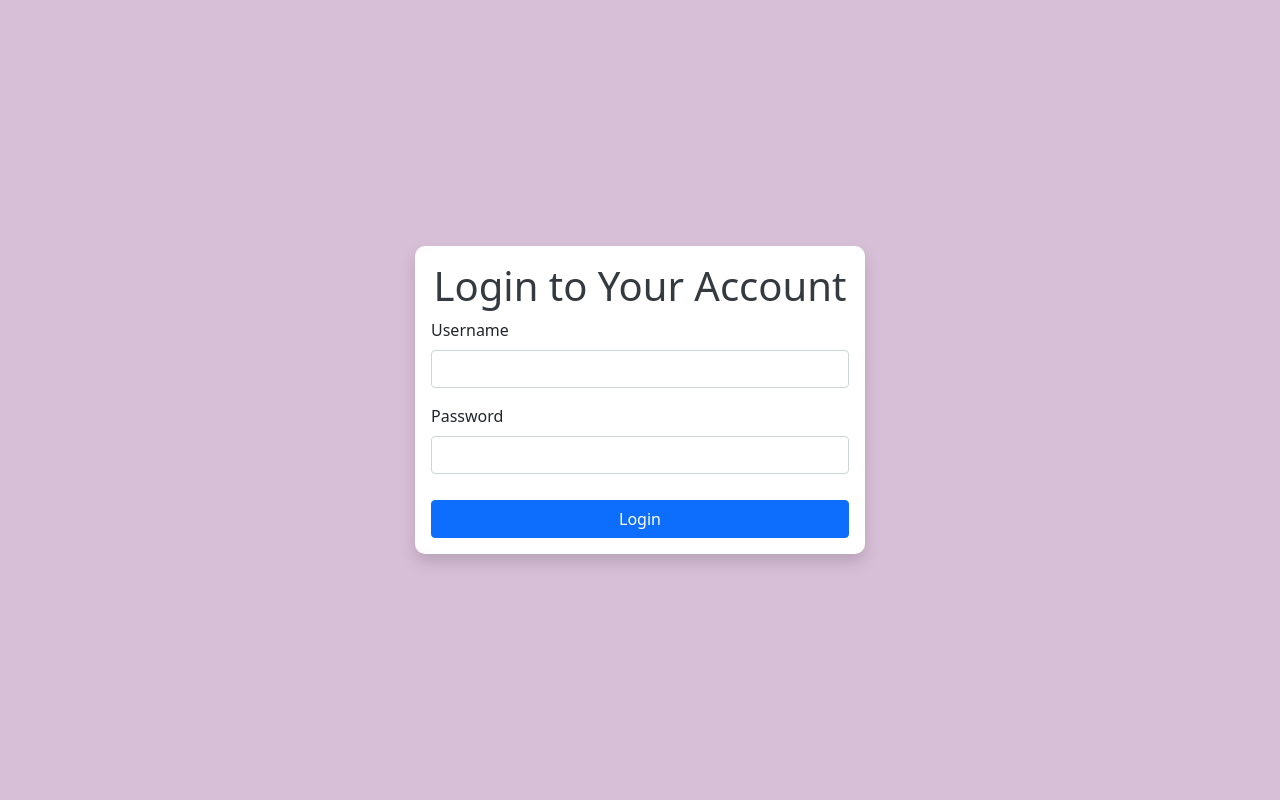
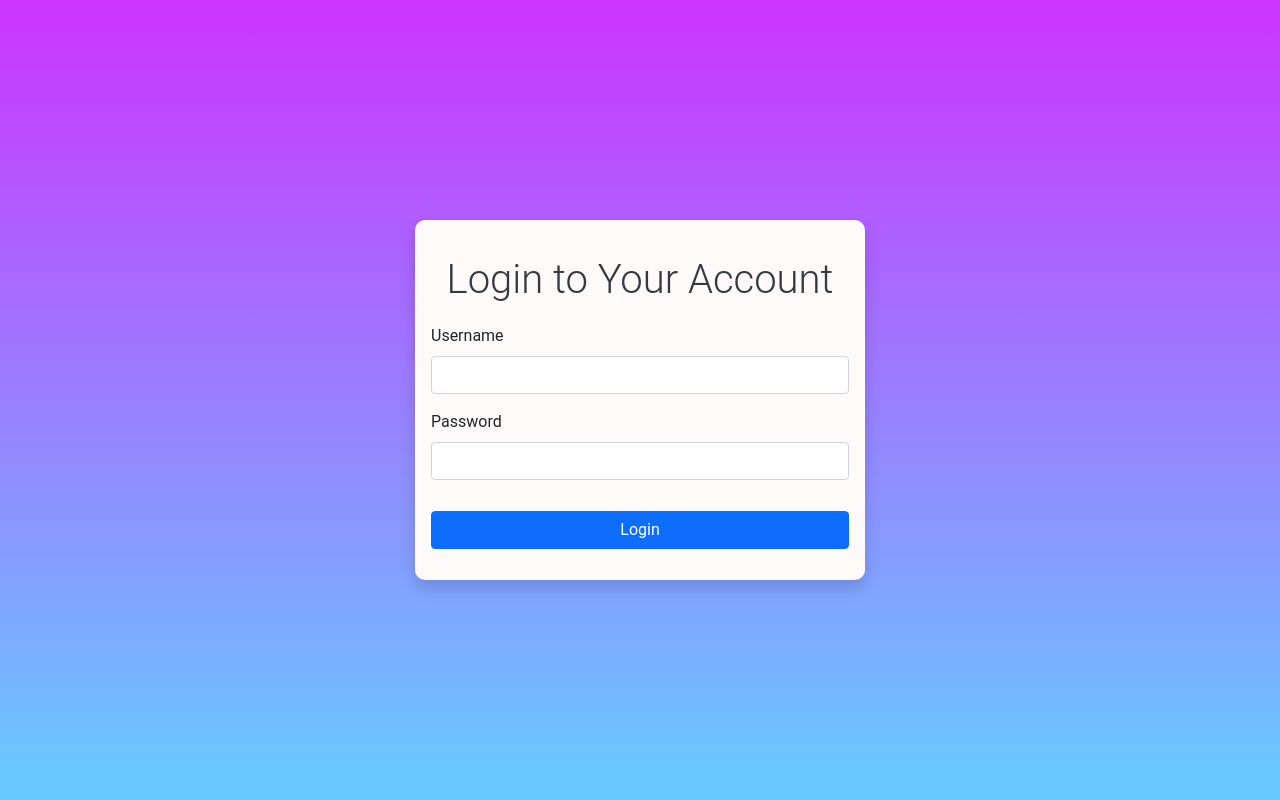
Before and after one commit to 1missJ/Sign-up-and-Login-Form-Activity, a PHP site: page /login.php in a window 1280 px wide. Run offline with PHP 8.4, Linux system fonts and the light colour scheme.

Commit message:
login.php

```diff
--- a/Login_Signup_JFernandez/login.php
+++ b/Login_Signup_JFernandez/login.php
@@ -8,34 +8,38 @@
     <link rel="stylesheet" type="text/css" href="css/style.css">
     <style>
         body {
-            background-color: #D8BFD8; /* Light lavender background */
+             background: linear-gradient(to bottom, #cc33ff 0%, #66ccff 100%);
+              font-family: 'Roboto', sans-serif;
         }
         .form-container {
-            background-color: #fff; /* White background for the form */
-            padding: 20px; /* Add some padding */
-            border-radius: 10px; /* Rounded corners */
-            box-shadow: 0 0 10px rgba(0, 0, 0, 0.1); /* Add shadow */
+            background-color: #FFFAFA;
+            padding: 20px;
+            border-radius: 10px;
+            box-shadow: 0 0 10px rgba(0, 0, 0, 0.1);
         }
-        .form-container h4 {
-            color: #343a40; /* Dark text color */
+        .form-container h5 {
+            color: #343a40;
+             margin-bottom: 20px;
+            margin-top: 20px;
         }
         .form-container .alert {
-            margin-bottom: 10px; /* Add some space below alerts */
+            margin-bottom: 10px;
         }
         .form-container input[type="text"],
         .form-container input[type="password"] {
-            margin-bottom: 10px; /* Add some space below inputs */
+            margin-bottom: 10px;
         }
         .form-container button[type="submit"] {
-            margin-top: 10px; /* Add some space above the submit button */
-            width: 100%; /* Set button width to 100% */
+            margin-top: 15px;
+            width: 100%;
+            margin-bottom: 15px;
         }
     </style>
 </head>
 <body>
     <div class="d-flex justify-content-center align-items-center vh-100">
         <form class="form-container shadow w-450 p-3" action="php/login.php" method="post">
-            <h4 class="display-4 text-center fs-1">Login to Your Account</h4>
+            <h5 class="display-4 text-center fs-1">Login to Your Account</h5>
 
             <?php if(isset($_GET['error'])){ ?>
                 <div class="alert alert-danger" role="alert">
```
